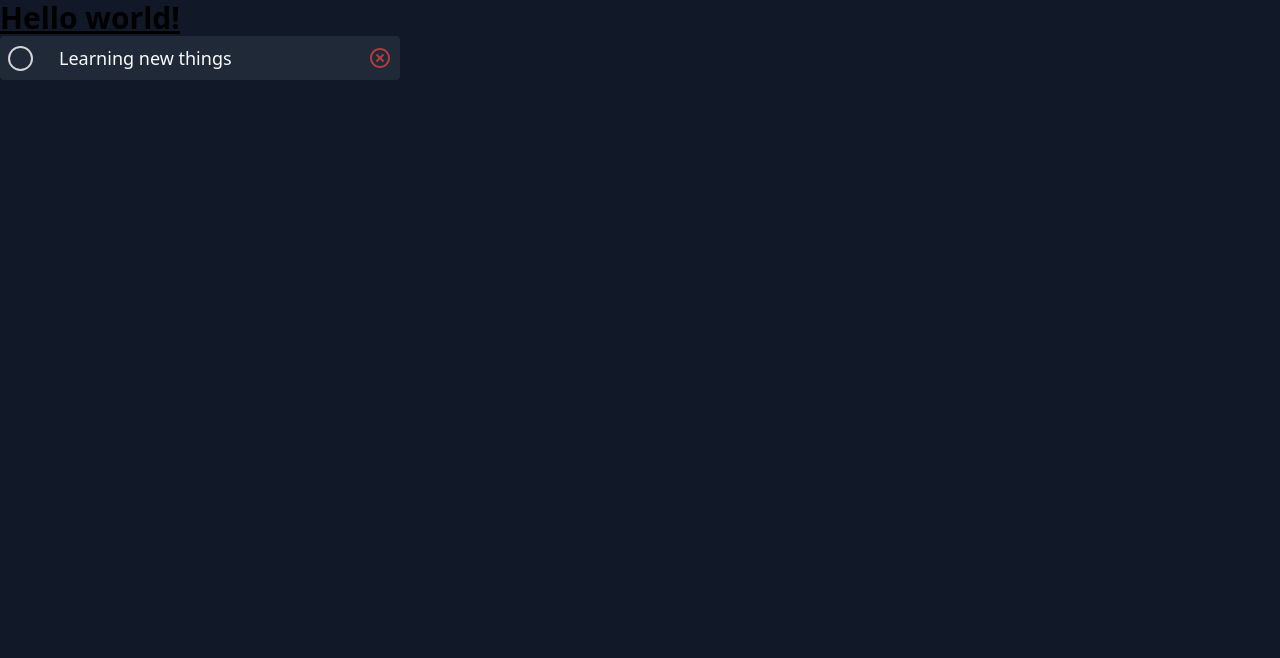
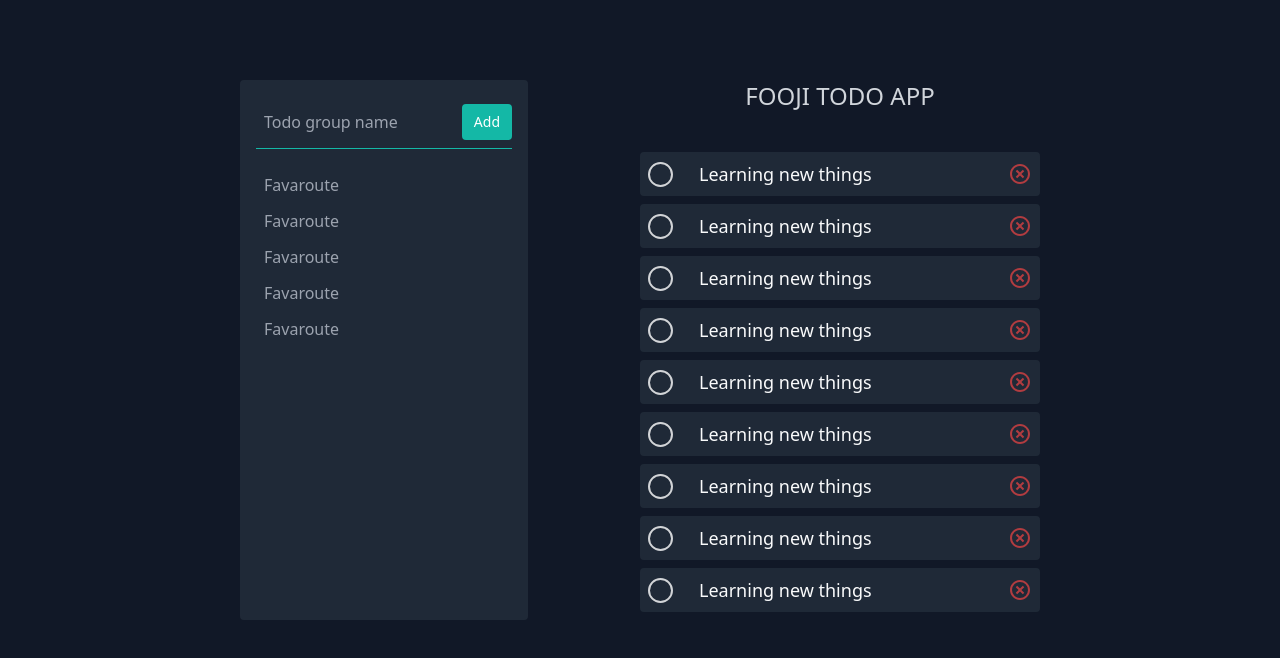
Before and after one commit to claranceliberi/fooji-todo, a Vue app in the folder frontend/: page / in a window 1280 px wide. Shown: the top 658 px of the page. Built offline with nearby package versions, Linux system fonts and the light colour scheme.

Commit message:
feat: group item

```diff
--- a/frontend/index.html
+++ b/frontend/index.html
@@ -4,7 +4,7 @@
     <meta charset="UTF-8" />
     <link rel="icon" href="/favicon.ico" />
     <meta name="viewport" content="width=device-width, initial-scale=1.0" />
-    <title>Vite App</title>
+    <title>FOOJI TODO APP</title>
   </head>
   <body>
     <div id="app"></div>
--- /dev/null
+++ b/frontend/src/components/Atom/GroupItem.vue
@@ -0,0 +1,7 @@
+<template>
+  <div
+    class="hover:bg-gray-900 cursor-pointer rounded p-1 my-1 pl-2 text-gray-400"
+  >
+    Favaroute
+  </div>
+</template>
--- a/frontend/src/components/TodoItem.vue
+++ b/frontend/src/components/TodoItem.vue
@@ -6,7 +6,7 @@ const completed = ref(false);
 </script>
 <template>
   <div
-    class="flex items-center space-x-4 bg-gray-800 w-[25rem] px-2 py-2 rounded"
+    class="flex items-center space-x-4 my-2 bg-gray-800 w-[25rem] px-2 py-2 rounded"
   >
     <div class="opacity-80">
       <TheCheckboxVue />
--- a/frontend/src/views/HomeView.vue
+++ b/frontend/src/views/HomeView.vue
@@ -1,12 +1,52 @@
 <script setup lang="ts">
 import TodoItem from "../components/TodoItem.vue";
+import GroupItem from "../components/Atom/GroupItem.vue";
 </script>
 
 <template>
-  <main>
-    <h1 class="text-3xl font-bold underline">Hello world!</h1>
-    <article>
-      <TodoItem></TodoItem>
-    </article>
+  <main class="flex justify-center mt-20">
+    <section class="grid grid-cols-2">
+      <aside class="w-[18rem] bg-gray-800 p-4 rounded">
+        <form class="w-full max-w-sm">
+          <div class="flex items-center border-b border-teal-500 py-2">
+            <input
+              class="appearance-none bg-transparent border-none w-full text-gray-200 mr-3 py-1 px-2 leading-tight focus:outline-none"
+              type="text"
+              placeholder="Todo group name"
+              aria-label="todo gorup"
+            />
+            <button
+              class="flex-shrink-0 bg-teal-500 hover:bg-teal-700 border-teal-500 hover:border-teal-700 text-sm border-4 text-white py-1 px-2 rounded"
+              type="button"
+            >
+              Add
+            </button>
+          </div>
+        </form>
+        <div class="mt-5">
+          <GroupItem></GroupItem>
+          <GroupItem></GroupItem>
+          <GroupItem></GroupItem>
+          <GroupItem></GroupItem>
+          <GroupItem></GroupItem>
+        </div>
+      </aside>
+      <article>
+        <h2 class="text-2xl text-gray-300 uppercase mb-10 text-center">
+          Fooji Todo App
+        </h2>
+        <div>
+          <TodoItem></TodoItem>
+          <TodoItem></TodoItem>
+          <TodoItem></TodoItem>
+          <TodoItem></TodoItem>
+          <TodoItem></TodoItem>
+          <TodoItem></TodoItem>
+          <TodoItem></TodoItem>
+          <TodoItem></TodoItem>
+          <TodoItem></TodoItem>
+        </div>
+      </article>
+    </section>
   </main>
 </template>
```
